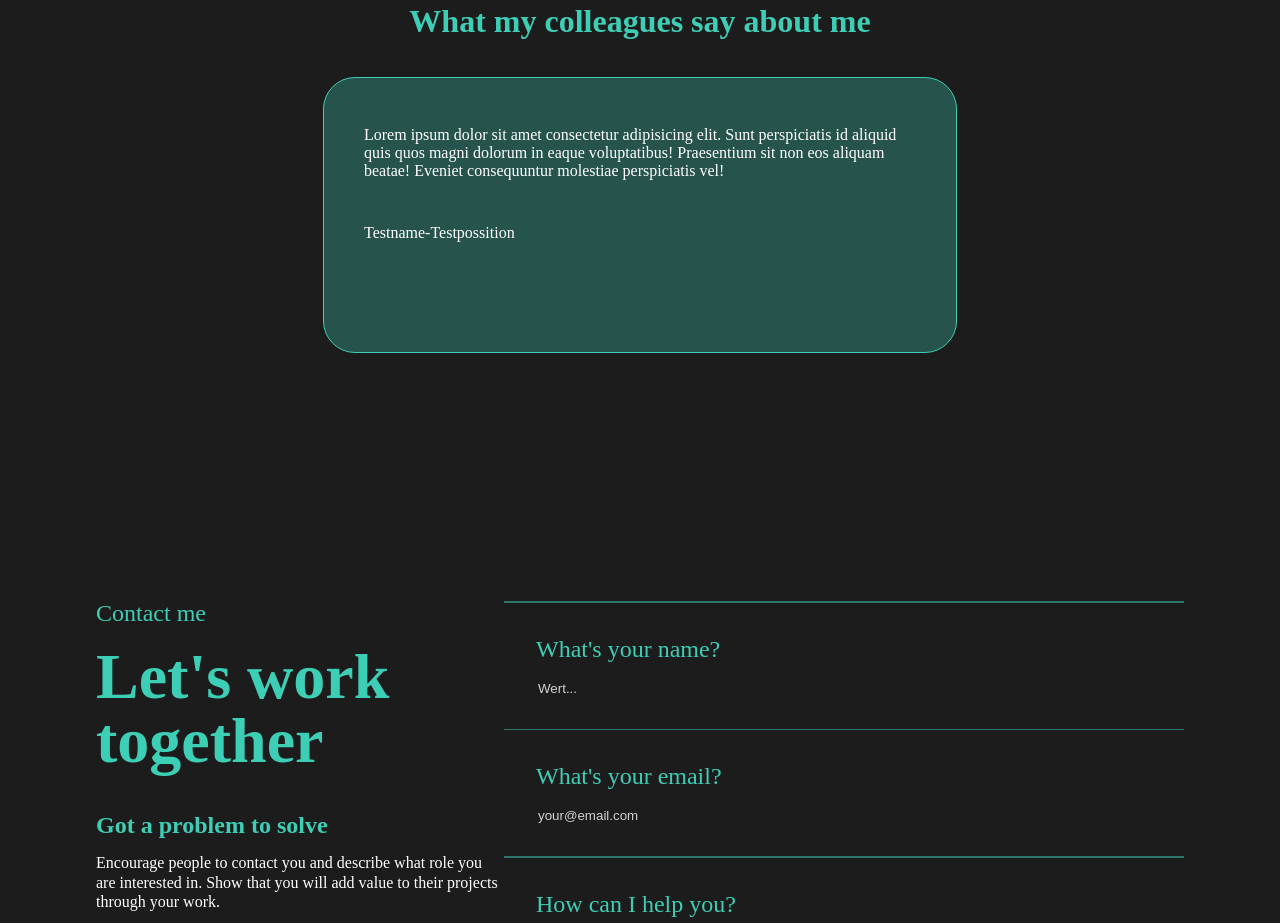
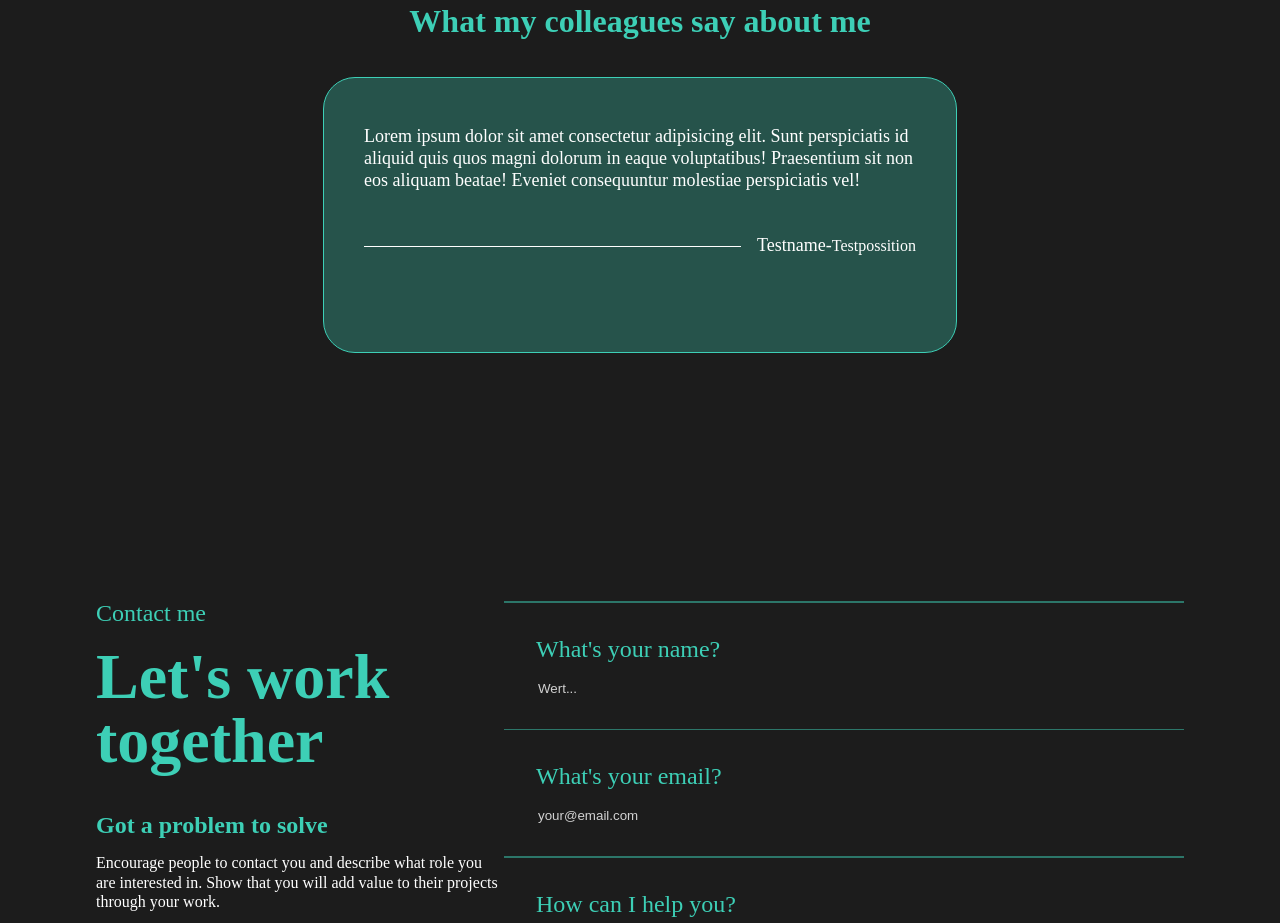
Before and after one commit to bethmannRolf/portfolio, an Angular app: page / in a window 1280 px wide. Shown: the part 3580-4503 px from the top of the page. Built offline with nearby package versions, Linux system fonts and the light colour scheme.

Commit message:
quotation card styling finished

```diff
--- a/src/app/quotations/quotation-card/quotation-card.component.css
+++ b/src/app/quotations/quotation-card/quotation-card.component.css
@@ -10,4 +10,33 @@
 
 .quotation-lower-part {
   display: flex;
+  align-items: center;
 }
+
+.horizontal-line {
+  flex: 1;
+  height: 1px;
+  background-color: white;
+  margin-right: 16px;
+}
+
+.quotation-text {
+  font-size: 18px;
+  font-weight: 400;
+  line-height: 120%;
+  letter-spacing: 0%;
+}
+
+.quoting-person-name {
+  font-size: 18px;
+  font-weight: 400;
+  line-height: 120%;
+  letter-spacing: 0%;
+}
+
+.hyphen {
+  font-size: 18px;
+  font-weight: 400;
+  line-height: 120%;
+  letter-spacing: 0%;
+}
--- a/src/app/quotations/quotation-card/quotation-card.component.min.css
+++ b/src/app/quotations/quotation-card/quotation-card.component.min.css
@@ -1 +1 @@
-.quotation-card-div{display:flex;flex-direction:column;gap:44px;padding-top:48px;padding-bottom:48px;padding-left:40px;padding-right:40px}.quotation-lower-part{display:flex}
+.quotation-card-div{display:flex;flex-direction:column;gap:44px;padding-top:48px;padding-bottom:48px;padding-left:40px;padding-right:40px}.quotation-lower-part{display:flex;align-items:center}.horizontal-line{flex:1;height:1px;background-color:white;margin-right:16px}.quotation-text{font-size:18px;font-weight:400;line-height:120%;letter-spacing:0%}.quoting-person-name{font-size:18px;font-weight:400;line-height:120%;letter-spacing:0%}.hyphen{font-size:18px;font-weight:400;line-height:120%;letter-spacing:0%}
--- a/src/app/quotations/quotation-card/quotation-card.component.scss
+++ b/src/app/quotations/quotation-card/quotation-card.component.scss
@@ -8,23 +8,39 @@
     padding-right: 40px;
 }
 
-.quotation-text{
 
-}
 
 .quotation-lower-part{
     display: flex;
+    align-items: center;
 
 
 }
 
 .horizontal-line{
+flex: 1;
+height: 1px;
+background-color: white;
+margin-right: 16px;
 
 }
 
+.quotation-text{
+    font-size: 18px;
+    font-weight: 400;
+    line-height: 120%;
+    letter-spacing: 0%;
+}
+
 .quoting-person-name{
-
+    font-size: 18px;
+    font-weight: 400;
+    line-height: 120%;
+    letter-spacing: 0%;
 }
 .hyphen{
-
+    font-size: 18px;
+    font-weight: 400;
+    line-height: 120%;
+    letter-spacing: 0%;
 }
```
